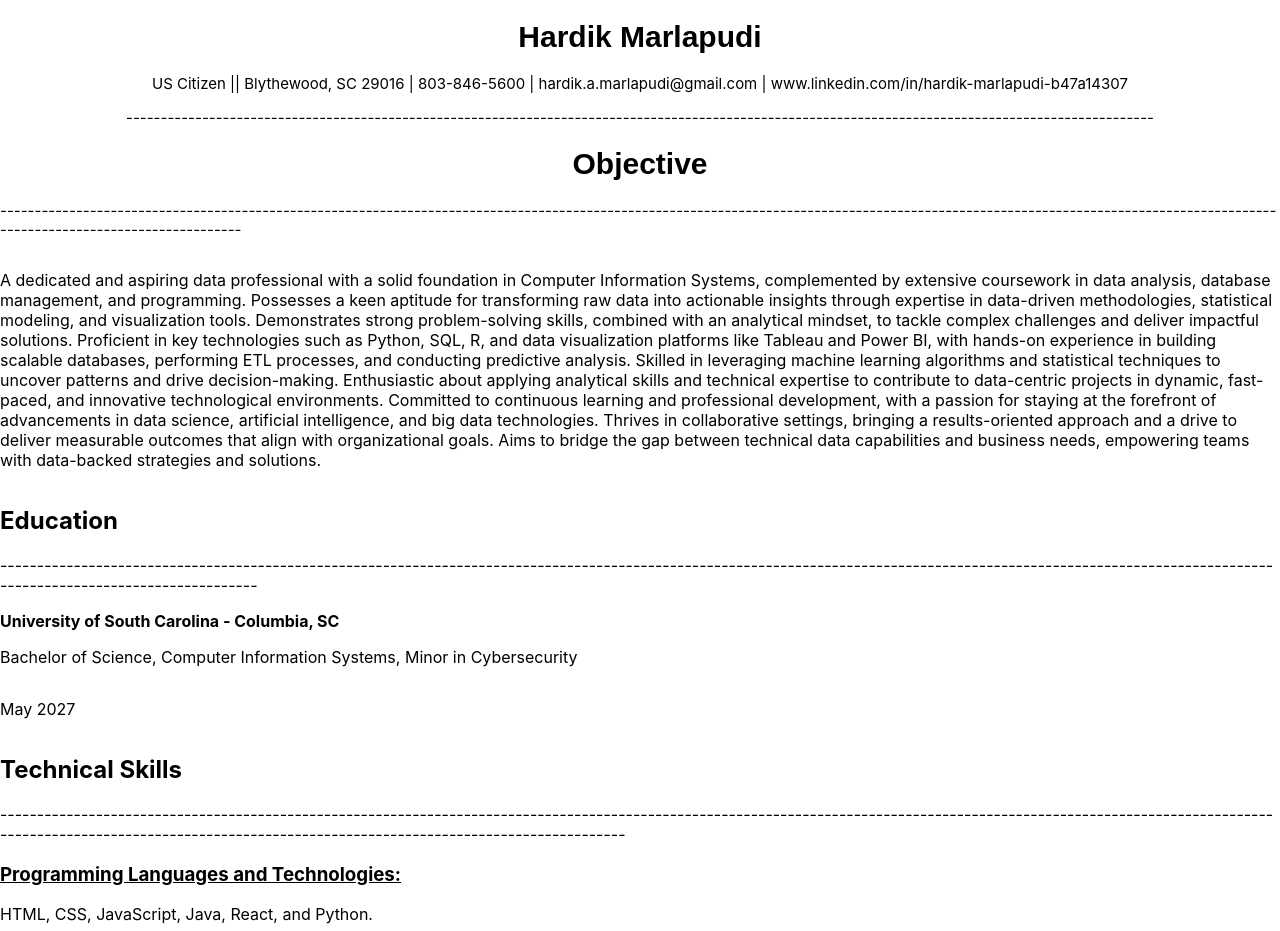
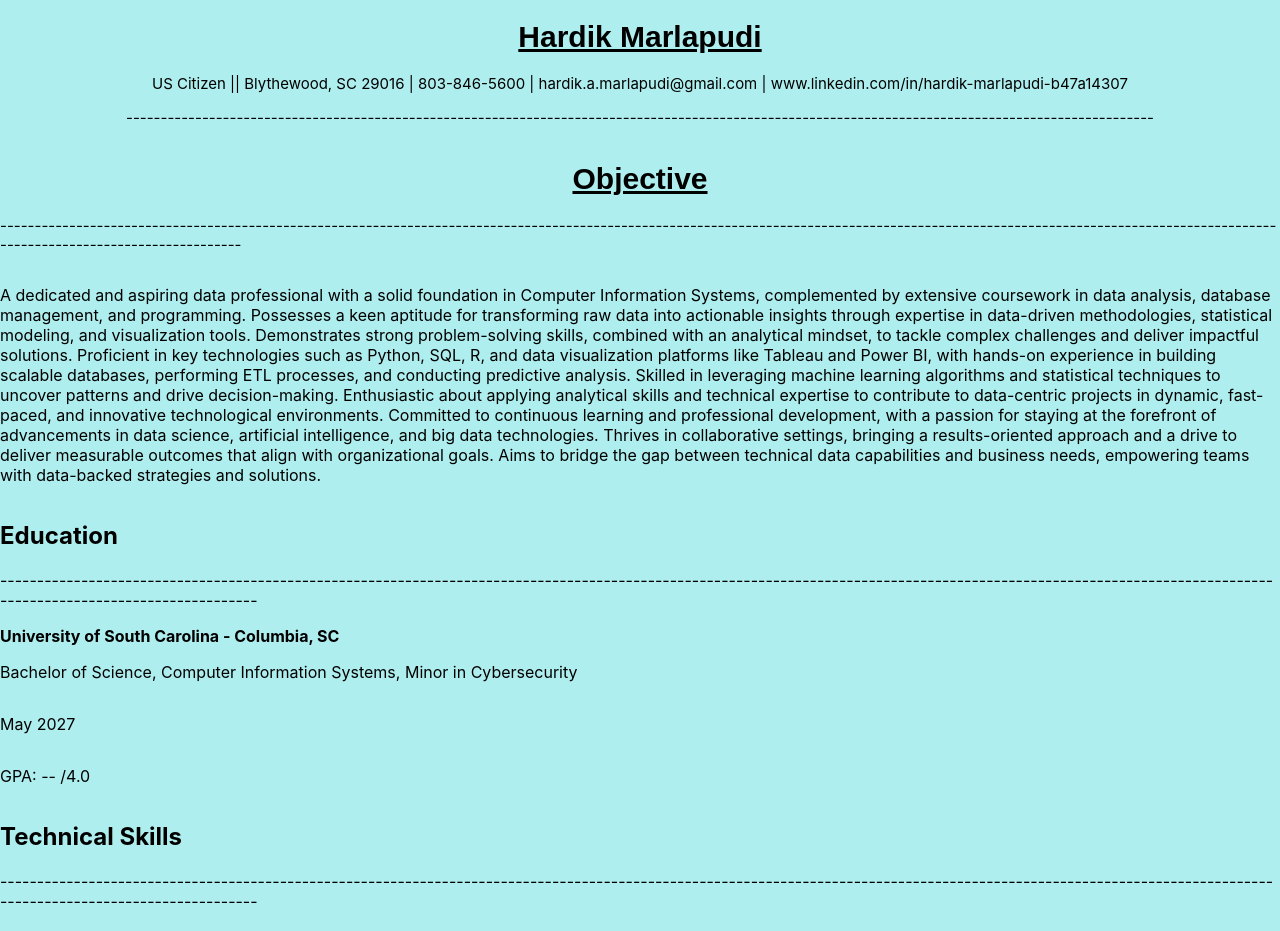
Before and after one commit to HardikMarlapudi/react-practice-latest, a React (Create React App) app in the folder react-practice-latest/: page / in a window 1280 px wide. Shown: the top 931 px of the page. Built offline with nearby package versions, Linux system fonts and the light colour scheme.

Commit message:
fixed package issue

```diff
--- a/react-practice-latest/src/App.css
+++ b/react-practice-latest/src/App.css
@@ -1,3 +1,5 @@
+
+
 
 h1 {
   display: block;
--- a/react-practice-latest/src/App.jsx
+++ b/react-practice-latest/src/App.jsx
@@ -7,7 +7,6 @@ export default function App() {
   return (
     <div className="title">
       <h1>Hardik Marlapudi</h1>
-
     </div>
   )
 }
--- a/react-practice-latest/src/Education.css
+++ b/react-practice-latest/src/Education.css
@@ -1,3 +1,8 @@
+
+h2 {
+    display: block;
+    align-items: center;
+}
 
 #name-of-school {
     font-weight: bold;
@@ -10,5 +15,5 @@
 
 #gpa {
     display: flex;
-    align-items: top-right;
+    align-items: top-left;
 }
--- a/react-practice-latest/src/Education.jsx
+++ b/react-practice-latest/src/Education.jsx
@@ -19,7 +19,10 @@ function Education() {
 
             <div id="graduate-year">
             <p>May 2027</p>
+            </div>
 
+            <div id="gpa">
+                <p>GPA: -- /4.0</p>
             </div>
         </div>
     )
--- a/react-practice-latest/src/Objective.css
+++ b/react-practice-latest/src/Objective.css
@@ -1,6 +1,10 @@
+
+h1 {
+    text-decoration: underline;
+}
 
 #objective {
-    display: block;
+    display: inline-block;
     font-size: 15px;
 }
 
--- a/react-practice-latest/src/TechncialSkills.jsx
+++ b/react-practice-latest/src/TechncialSkills.jsx
@@ -8,7 +8,7 @@ function TechnicalSkills() {
         <div className="TechnicalSkills">
 
         <h2>Technical Skills</h2>
-        <p>------------------------------------------------------------------------------------------------------------------------------------------------------------------------------------------------------------------------------------------------------------------</p>
+        <p>----------------------------------------------------------------------------------------------------------------------------------------------------------------------------------------------------------------</p>
 
         <h3>Programming Languages and Technologies:</h3> <p>HTML, CSS, JavaScript, Java, React, and Python.</p>
 
@@ -26,8 +26,6 @@ function TechnicalSkills() {
         <div id="language">
         <h3>Languages:</h3> <p>English</p>
         </div>
-
-        <p>------------------------------------------------------------------------------------------------------------------------------------------------------------------------------------------------------------------------------------------------------------------</p>
         </>
     )
 }
--- a/react-practice-latest/src/index.css
+++ b/react-practice-latest/src/index.css
@@ -5,6 +5,8 @@ body {
     sans-serif;
   -webkit-font-smoothing: antialiased;
   -moz-osx-font-smoothing: grayscale;
+
+  background-color: paleturquoise;
 }
 
 code {
--- a/react-practice-latest/src/main.jsx
+++ b/react-practice-latest/src/main.jsx
@@ -8,7 +8,7 @@ import Subtitle from './Subtitle.jsx'
 import Objective from './Objective.jsx'
 import Education from './Education.jsx'
 import TechnicalSkills from './TechncialSkills.jsx'
-import TechnicalExperience from './TechnicalExperience.jsx'
+import TechnicalExperience from './TechnicalExperience.jsx';
 
 ReactDOM.createRoot(document.getElementById('root')).render(
   <StrictMode>
```
